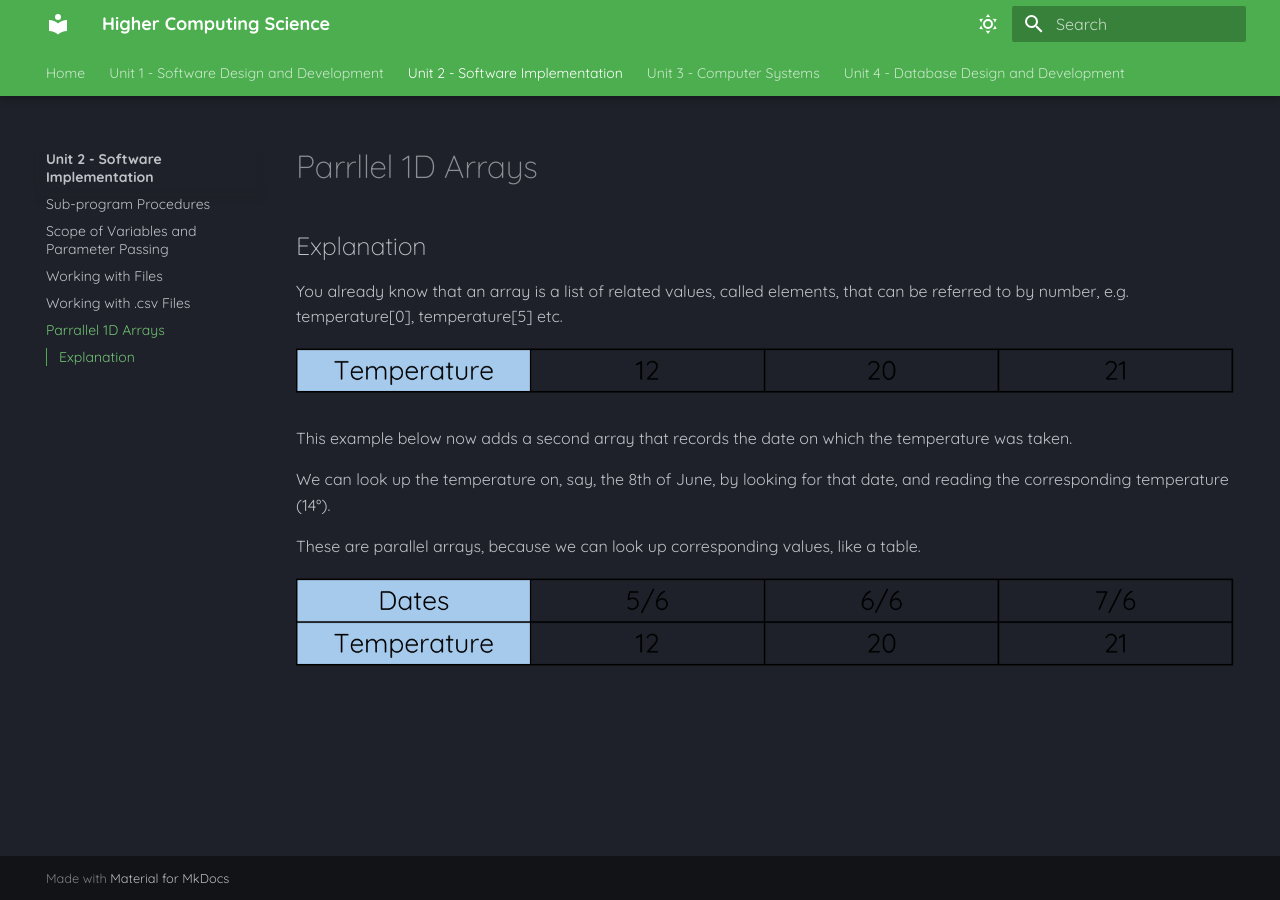
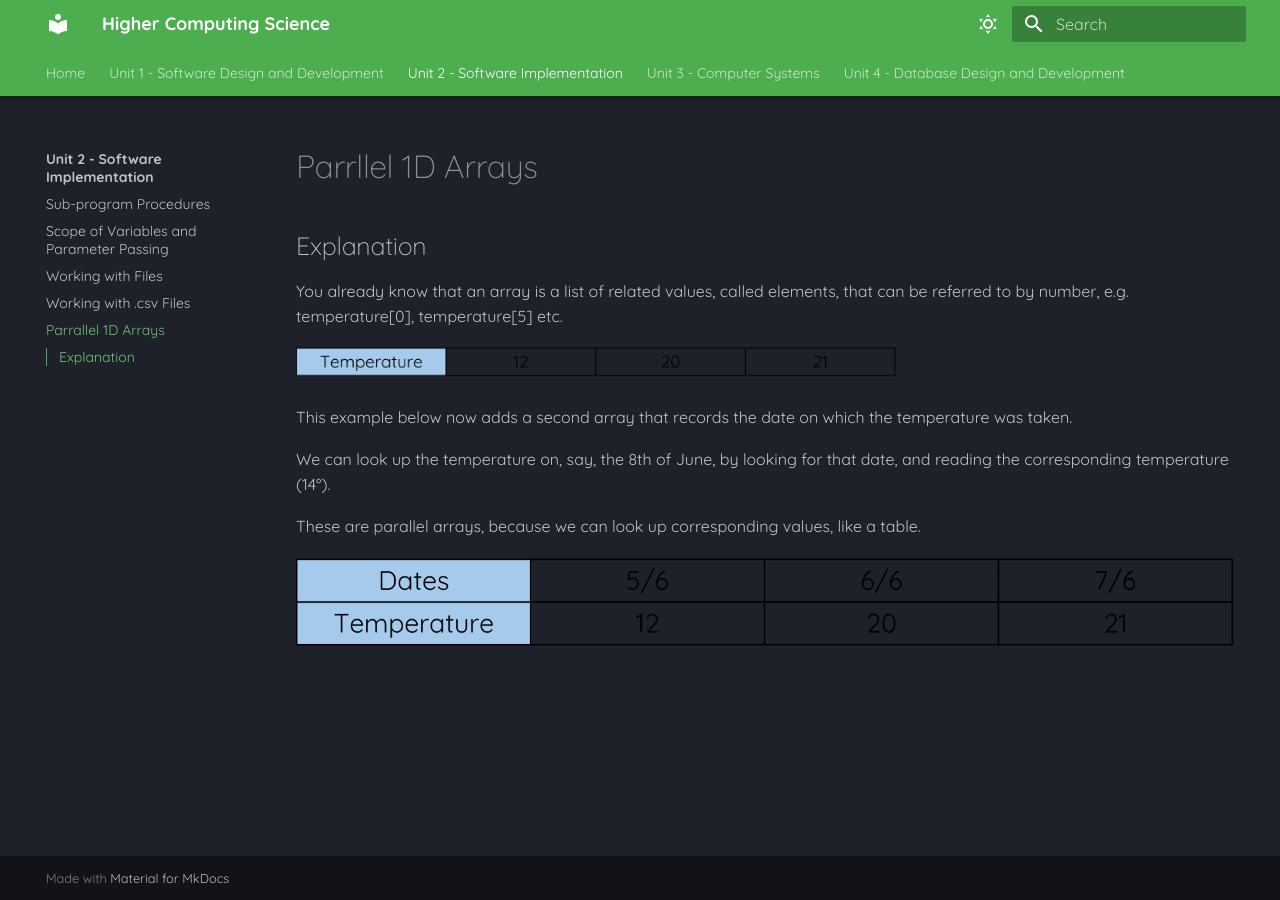
Before and after one commit to Mr-Wood-CS/Higher-Computing-Science-MD-Files, an MkDocs documentation site: the page built from docs/SI/07-Parallel-1D-Arrays.md, in a window 1280 px wide. Built offline with MkDocs 1.6.1 and Material for MkDocs 9.7.7, drawn with Linux system fonts in a browser that asks for light colours.

Commit message:
Update 07-Parallel-1D-Arrays.md

```diff
--- a/docs/SI/07-Parallel-1D-Arrays.md
+++ b/docs/SI/07-Parallel-1D-Arrays.md
@@ -4,9 +4,7 @@
 
 You already know that an array is a list of related values, called elements, that can be referred to by number, e.g. temperature[0], temperature[5] etc.
 
-![Image title](../Images/Parallel-1D-Arrays-1.png)
-
-<!--- { width="300" } -->
+![Image title](../Images/Parallel-1D-Arrays-1.png){ width="600" }
 
 This example below now adds a second array that records the date on which the temperature was taken.
 
```
